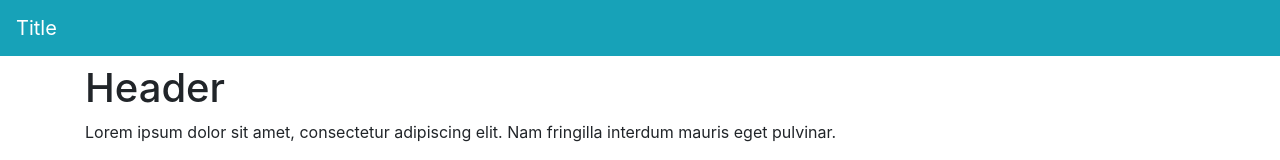
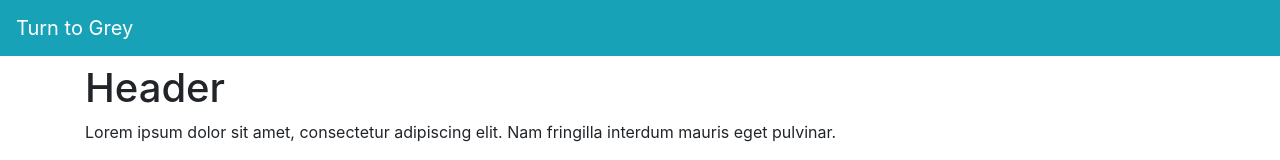
Before and after one commit to Benfarhat/Tuto-Client-Side-React-Redux-Auth, a React (Create React App) app: page / in a window 1280 px wide. Shown: the top 160 px of the page. Built offline with nearby package versions, Linux system fonts and the light colour scheme.

Commit message:
add handleclick and preventDefault in comp.

```diff
--- a/src/components/Header.js
+++ b/src/components/Header.js
@@ -4,13 +4,11 @@ import * as actions from '../actions'
 
 class Header extends Component {
 
-    setBgHeaderMenu = () => {
-        if(this.props.isDarkHeader){
-            return <a className="navbar-brand" href="/" onClick={() => this.props.setDarkHeader(false)}>Title</a>
-          } else {
-            return <a className="navbar-brand" href="/" onClick={() => this.props.setDarkHeader(true)}>Title</a>
-        }
+    setBgHeaderMenu = (e) => {
+        e.preventDefault()
+        this.props.setDarkHeader(!this.props.isDarkHeader)
     }
+
 
     getBgHeader = () => {
         if(this.props.isDarkHeader){
@@ -25,7 +23,7 @@ class Header extends Component {
         return (
         <header>
             <nav className={this.getBgHeader()}>
-              { this.setBgHeaderMenu() }
+              <a className="navbar-brand" href="/" onClick={this.setBgHeaderMenu}>Turn to {this.props.isDarkHeader ? 'Grey' : 'Blue'}</a>
               <button className="navbar-toggler" type="button" data-toggle="collapse" data-target="#navbarCollapse" aria-controls="navbarCollapse" aria-expanded="false" aria-label="Toggle navigation">
                 <span className="navbar-toggler-icon"></span>
               </button>
```
